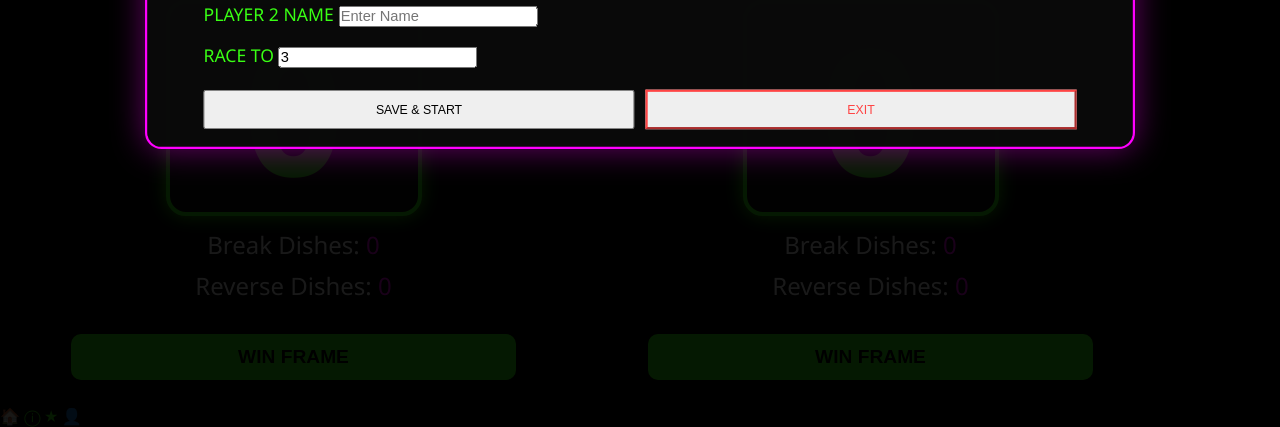
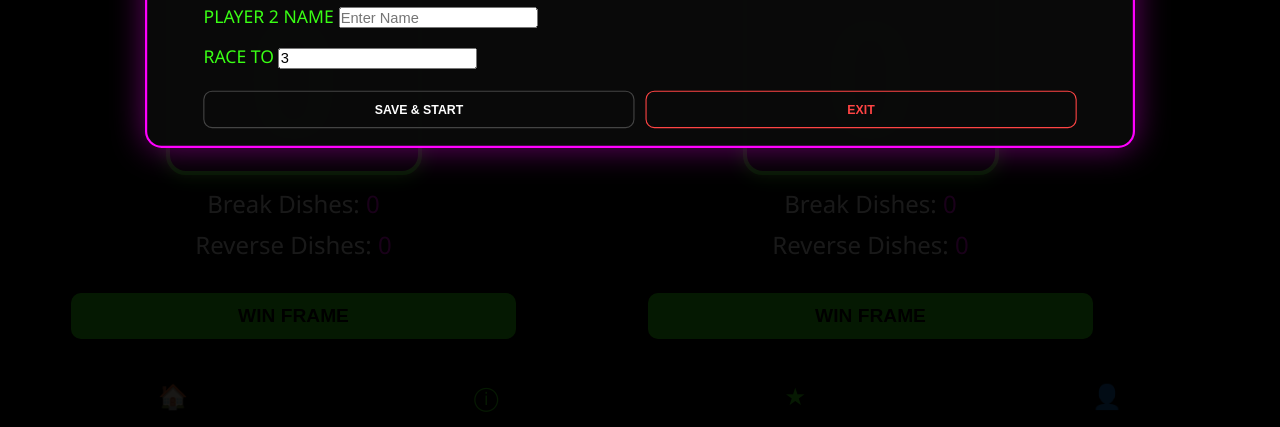
Before and after one commit to mobileweb4u/happy4u-score, a plain HTML site: page index.html in a window 1280 px wide. Shown: the part 373-800 px from the top of the page. Drawn offline with Linux system fonts and the light colour scheme.

Commit message:
style.css Roll back to this version 2.4.0
style.css Roll back to this version 2.4.0

```diff
--- a/style.css
+++ b/style.css
@@ -1,7 +1,3 @@
-/* ==========================================
-   --- STYLE MASTER VERSION v2.4.9 ---
-   ========================================== */
-
 :root {
     --neon-green: #39FF14;
     --neon-magenta: #FF00FF;
@@ -10,28 +6,25 @@
     --cyber-cyan: #00f2ff;
 }
 
-/* --- THE FIX: ANTI-WHITE FLASH --- */
-html, body {
-    width: 100vw;
-    height: 100vh;
-    background-color: #000000 !important; /* Forces black immediately */
-    color: var(--neon-green);
-    font-family: 'Segoe UI', Roboto, Helvetica, Arial, sans-serif;
-    margin: 0;
-    padding: 0;
-    overflow: hidden;
-    display: flex;
-    flex-direction: column;
-}
-
-/* --- RESET --- */
+/* --- RESET & FULL SCREEN --- */
 * {
     box-sizing: border-box;
     margin: 0;
     padding: 0;
 }
 
-/* --- HEADER --- */
+html, body {
+    width: 100vw;
+    height: 100vh;
+    background-color: var(--bg-black);
+    color: var(--neon-green);
+    font-family: 'Segoe UI', Roboto, Helvetica, Arial, sans-serif;
+    overflow: hidden;
+    display: flex;
+    flex-direction: column;
+}
+
+/* --- HEADER (Flexible Height) --- */
 header {
     height: 12vh;
     display: flex;
@@ -39,7 +32,6 @@ header {
     align-items: center;
     padding: 0 5vw;
     border-bottom: 1px solid rgba(255, 0, 255, 0.2);
-    background-color: #000000;
 }
 
 .brand, .title {
@@ -67,7 +59,6 @@ header {
     gap: 10px;
     padding: 10px;
     height: 75vh;
-    background-color: #000000;
 }
 
 .player-column {
@@ -101,7 +92,7 @@ header {
     color: var(--neon-magenta);
 }
 
-/* --- THE SCORE BOX --- */
+/* --- THE SCORE BOX (Responsive Scaling) --- */
 .score-box {
     background: var(--dark-grey);
     border: 4px solid var(--neon-green);
@@ -169,7 +160,7 @@ header {
     }
 
     .score-display {
-        font-size: clamp(4rem, 25vh, 11rem);
+        font-size: clamp(4rem, 25vh, 10rem); /* Optimized for horizontal space */
     }
 
     header {
@@ -178,7 +169,7 @@ header {
     }
 }
 
-/* --- PORTRAIT ENFORCEMENT --- */
+/* --- PORTRAIT ENFORCEMENT (The "Please Rotate" Screen) --- */
 @media screen and (orientation: portrait) {
     body::after {
         content: "PLEASE ROTATE YOUR DEVICE TO LANDSCAPE MODE";
@@ -221,7 +212,7 @@ header {
     flex-direction: column;
     max-height: 90vh;
     box-shadow: 0 0 30px rgba(255, 0, 255, 0.4);
-    transform: scale(1.1);
+    transform: scale(1.1); /* Slight boost for readability */
 }
 
 /* --- REPORT TERMINAL --- */
@@ -238,3 +229,37 @@ header {
     white-space: pre;
     margin-bottom: 15px;
 }
+
+/* --- BUTTONS & NAV --- */
+.menu-grid {
+    display: flex;
+    flex-direction: column;
+    gap: 15px;
+}
+
+.menu-btn {
+    width: 100%;
+    padding: 15px;
+    font-size: 1.1rem;
+    font-weight: bold;
+    text-transform: uppercase;
+    background: transparent;
+    color: white;
+    border: 1px solid #444;
+    border-radius: 8px;
+    cursor: pointer;
+    transition: 0.3s;
+}
+
+.menu-btn:hover {
+    background: var(--neon-magenta);
+    color: black;
+    box-shadow: 0 0 20px var(--neon-magenta);
+}
+
+.bottom-nav {
+    display: flex;
+    justify-content: space-around;
+    padding: 15px;
+    font-size: 1.5rem;
+}
```
